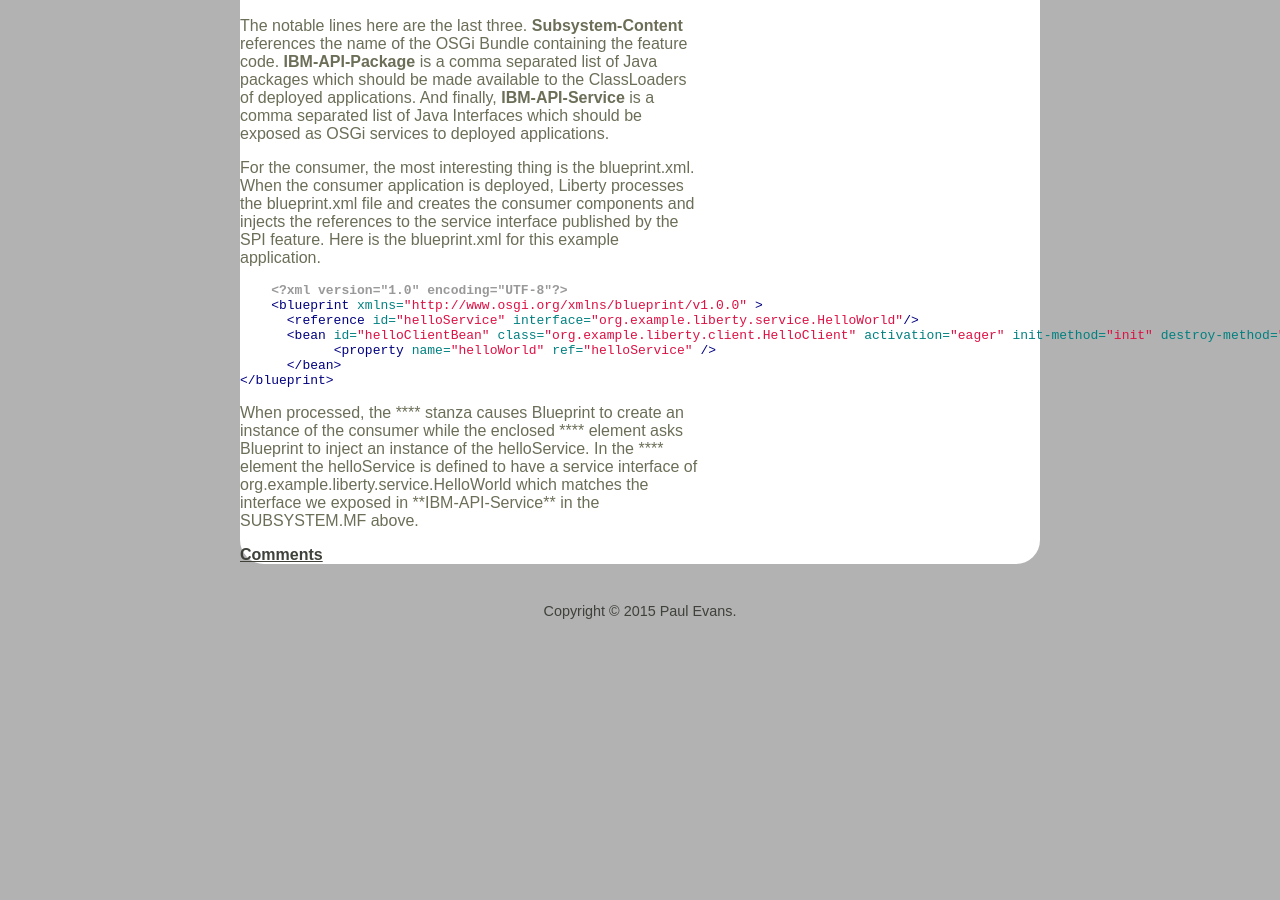
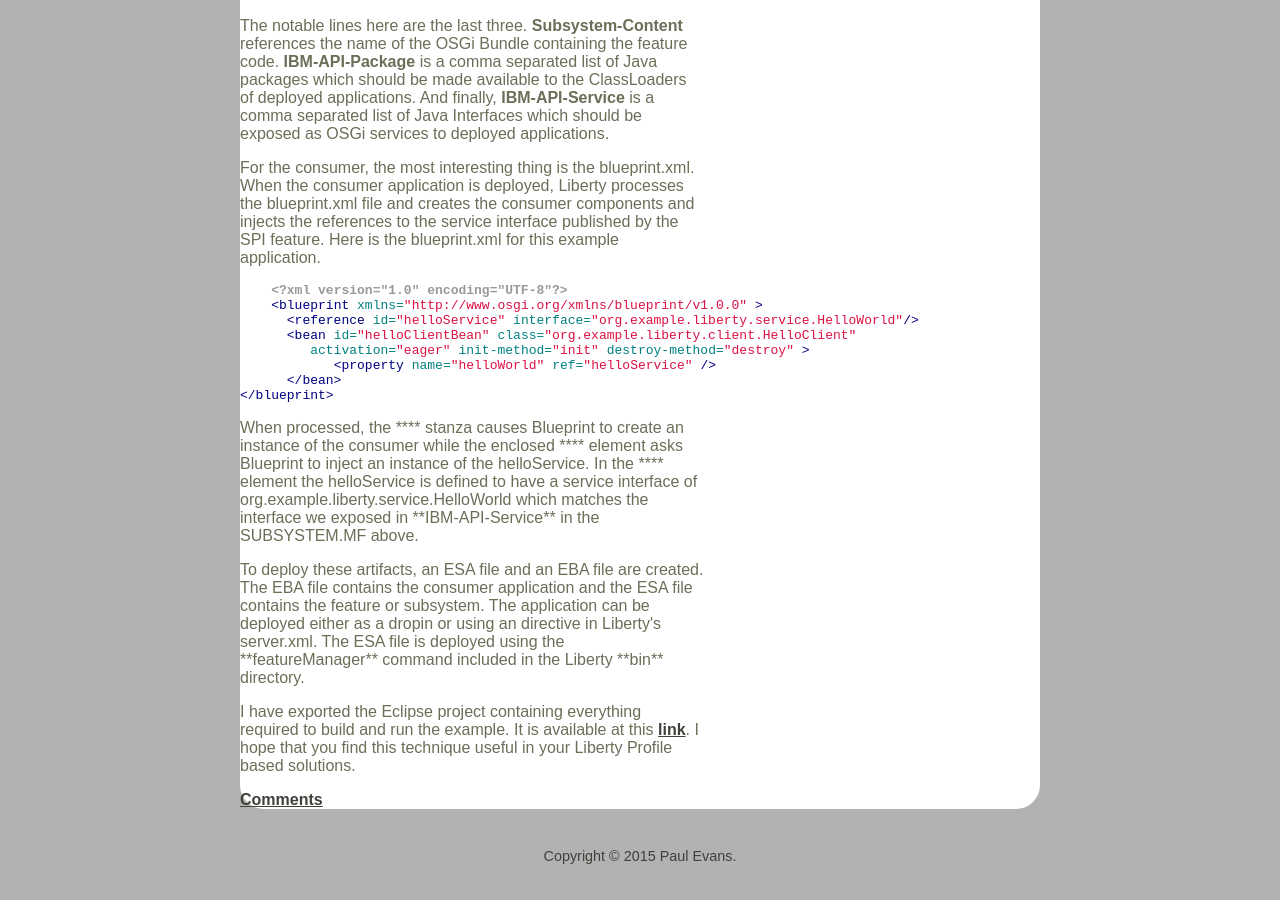
Before and after one commit to pevans-ibm/pevans-ibm.github.io, a Jekyll site: the page built from index.html, in a window 1280 px wide and 900 px high, scrolled down 1875 px. Built offline with Jekyll 4.4.1, drawn with Linux system fonts in a browser that asks for light colours; Markdown is read by kramdown in place of the engine named in the settings; before the commit the page ends 2530 px from its top, so only the background shows below that.

Commit message:
downloads

````diff
--- a/_posts/2015-05-13-using-liberty-features-with-blueprint.markdown
+++ b/_posts/2015-05-13-using-liberty-features-with-blueprint.markdown
@@ -31,7 +31,7 @@ When called, this method creates an instance of the service, associates it with
 
 Now lets look at the Liberty feature manifest, **SUBSYSTEM.MF**.  The contents of this file are documented on the Infocenter and this file can be generated for you by the WebSphere Development Tools.
 
-```yaml
+```make
     Subsystem-ManifestVersion: 1.0
     IBM-Feature-Version: 2
     IBM-ShortName: exampleFeature-1.0
@@ -52,10 +52,15 @@ For the consumer, the most interesting thing is the blueprint.xml.  When the con
     <?xml version="1.0" encoding="UTF-8"?>
     <blueprint xmlns="http://www.osgi.org/xmlns/blueprint/v1.0.0" >
       <reference id="helloService" interface="org.example.liberty.service.HelloWorld"/>
-      <bean id="helloClientBean" class="org.example.liberty.client.HelloClient" activation="eager" init-method="init" destroy-method="destroy" >
+      <bean id="helloClientBean" class="org.example.liberty.client.HelloClient"
+         activation="eager" init-method="init" destroy-method="destroy" >
   	    <property name="helloWorld" ref="helloService" />
       </bean>
 </blueprint>
 ```
 
 When processed, the **<bean>** stanza causes Blueprint to create an instance of the consumer while the enclosed **<property>** element asks Blueprint to inject an instance of the helloService.  In the **<reference>** element the helloService is defined to have a service interface of org.example.liberty.service.HelloWorld which matches the interface we exposed in **IBM-API-Service** in the SUBSYSTEM.MF above.
+
+To deploy these artifacts, an ESA file and an EBA file are created.  The EBA file contains the consumer application and the ESA file contains the feature or subsystem.  The application can be deployed either as a dropin or using an <application> directive in Liberty's server.xml.  The ESA file is deployed using the **featureManager** command included in the Liberty **bin** directory.
+
+I have exported the Eclipse project containing everything required to build and run the example.  It is available at this [link](/downloads/org.example.zip).  I hope that you find this technique useful in your Liberty Profile based solutions.
````
Also changed, not shown: 1 other file.
